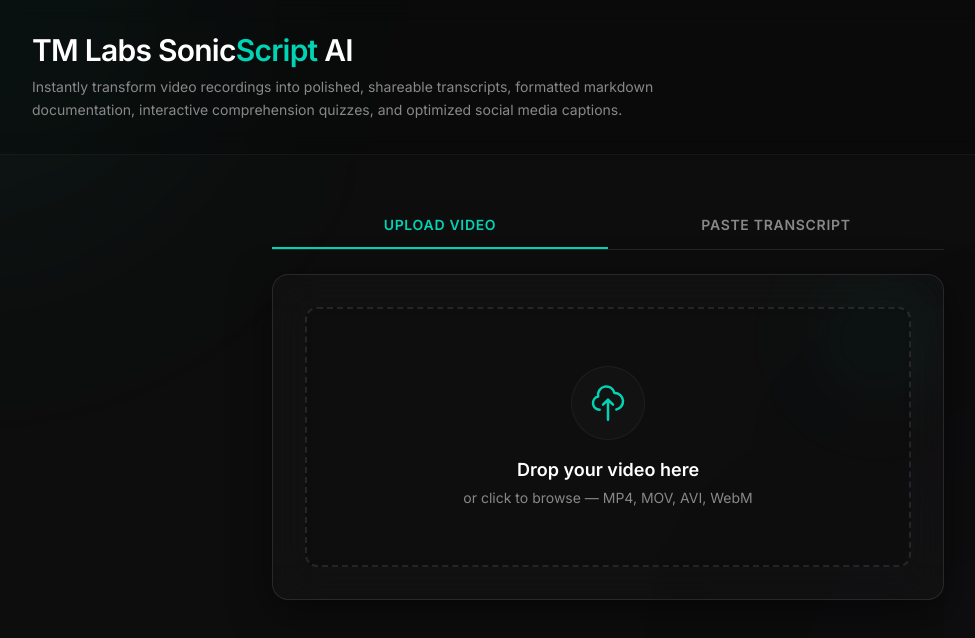
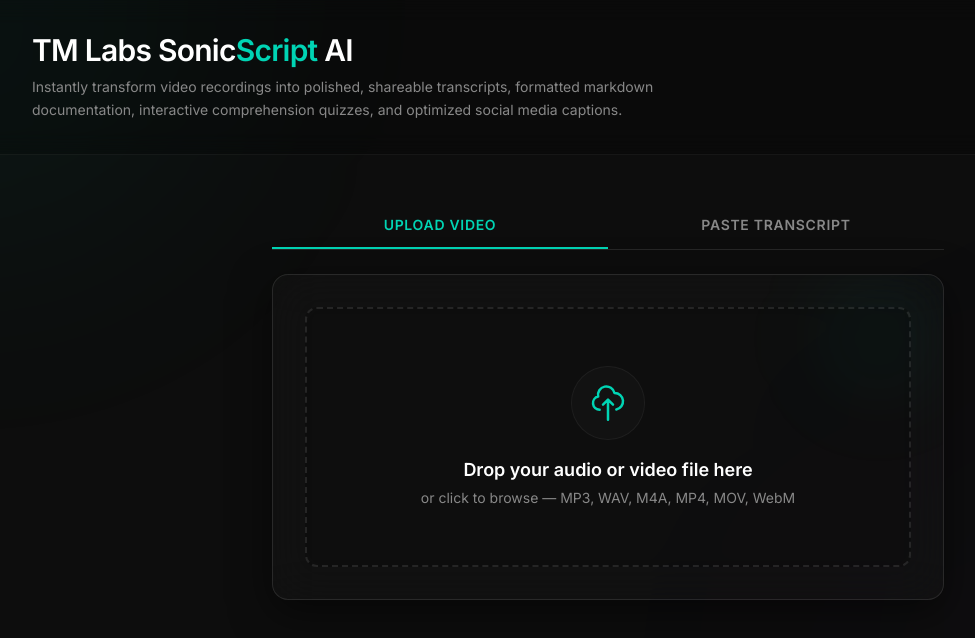
Before and after one commit to elroywisdom/sonic-script-ai, a Next.js app: page / in a window 1280 px wide. Shown: the top 638 px of the page, without its empty margins (32-1007 px from the left). Built offline with nearby package versions, Linux system fonts and the light colour scheme.

Commit message:
feat: add direct audio file upload support (MP3, WAV, M4A, AAC, FLAC, OGG)

```diff
--- a/components/UploadZone.tsx
+++ b/components/UploadZone.tsx
@@ -2,7 +2,10 @@
 
 import { useCallback, useRef, useState } from 'react';
 
-const ACCEPTED_FORMATS = ['.mp4', '.mov', '.avi', '.webm'];
+const ACCEPTED_FORMATS = [
+  '.mp4', '.mov', '.avi', '.webm',
+  '.mp3', '.wav', '.m4a', '.aac', '.flac', '.ogg'
+];
 const SIZE_WARNING_BYTES = 100 * 1024 * 1024;
 
 interface UploadZoneProps {
@@ -28,7 +31,7 @@
     const extension = `.${file.name.split('.').pop()?.toLowerCase() || ''}`;
     if (!ACCEPTED_FORMATS.includes(extension)) {
       setFormatError(
-        `Unsupported format. Accepted: ${ACCEPTED_FORMATS.join(', ')}`
+        `Unsupported format. Accepted: MP4, MOV, MP3, WAV, M4A, AAC, FLAC, WebM`
       );
       return false;
     }
@@ -133,10 +136,10 @@
         </div>
 
         <p className="text-lg font-semibold text-foreground mb-1">
-          Drop your video here
+          Drop your audio or video file here
         </p>
         <p className="text-sm text-muted-foreground">
-          or click to browse — MP4, MOV, AVI, WebM
+          or click to browse — MP3, WAV, M4A, MP4, MOV, WebM
         </p>
       </div>
 
```
